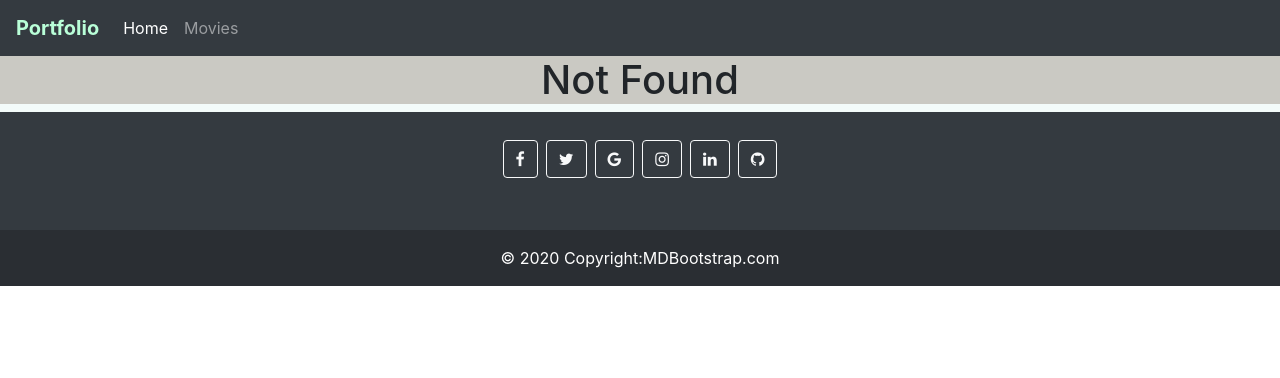
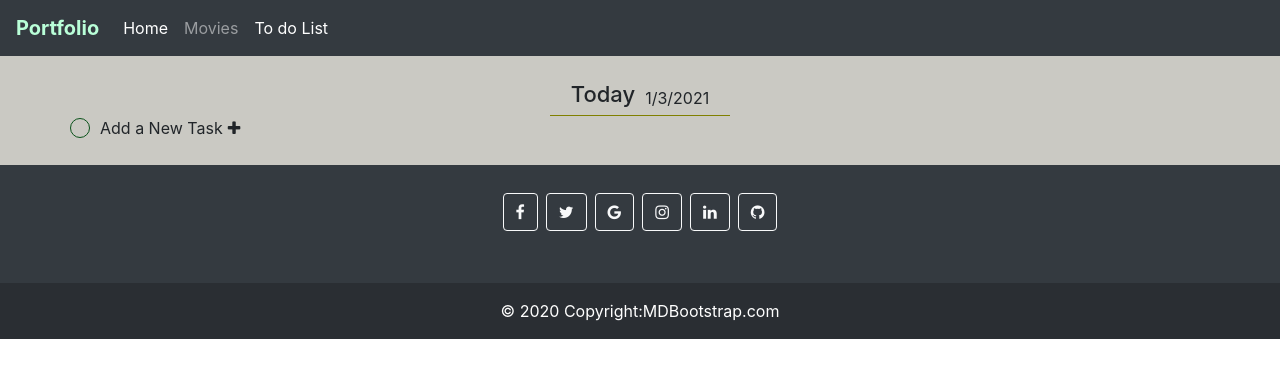
Before and after one commit to amirdeveloper8/Portfolio, a React (Create React App) app: page /todolist in a window 1280 px wide. Before the commit this address led to /not-found. Shown: the top 378 px of the page. Built offline with nearby package versions, Linux system fonts and the light colour scheme.

Commit message:
first step of To do List

```diff
--- a/package.json
+++ b/package.json
@@ -13,6 +13,7 @@
     "lodash": "^4.17.21",
     "react": "^17.0.1",
     "react-dom": "^17.0.1",
+    "react-modal": "^3.12.1",
     "react-router-dom": "^5.2.0",
     "react-scripts": "4.0.3",
     "web-vitals": "^1.1.0"
--- a/src/App.css
+++ b/src/App.css
@@ -129,6 +129,82 @@
   left: 2vw;
 }
 
+#toDoList {
+  padding-top: 2%;
+  padding-bottom: 2%;
+}
+
+.checkToDo {
+  width: 20px;
+  height: 20px;
+  border: 1px solid #0a521a;
+  border-radius: 50px;
+  display: flex;
+  justify-content: center;
+  align-items: center;
+  cursor: pointer;
+}
+
+.checkToDo:hover {
+  background-color: #b1ceb8b3;
+  transition: all 0.3 ease;
+}
+
+.checkToDo i {
+  opacity: 0;
+  font-size: 13px;
+  transition: all 0.3s ease;
+}
+
+.checkToDo i:hover {
+  opacity: 0.8;
+  transition: all 0.3s ease;
+}
+
+#fullDate {
+  display: flex;
+  justify-content: center;
+  align-items: center;
+  width: 180px;
+  border-bottom: 1px solid olive;
+}
+
+#headertext {
+  display: flex;
+  align-items: center;
+  justify-content: center;
+}
+
+#fullDate h3 {
+  padding-right: 10px;
+  font-size: 22px;
+}
+
+.addTask {
+  display: flex;
+  justify-content: center;
+  align-items: center;
+}
+
+.addText {
+  display: flex;
+  justify-content: center;
+  align-items: center;
+  padding-left: 10px;
+  cursor: pointer;
+  font-size: 16px;
+}
+
+.addText i {
+  font-size: 16px;
+  font-weight: 500;
+}
+
+.addText p {
+  padding-right: 5px;
+  margin: 0;
+}
+
 @keyframes App-logo-spin {
   from {
     transform: rotate(0deg);
--- a/src/App.js
+++ b/src/App.js
@@ -5,12 +5,14 @@ import Movies from "./components/projects/movies";
 import { Route, Redirect, Switch } from "react-router-dom";
 import NotFound from "./components/notFound";
 import LoginForm from "./components/movieForm";
+import ToDoList from "./components/toDoList";
 
 function App() {
   return (
     <main className="container-fluid App">
       <Switch>
         <Route path="/fav-movie/:id" component={LoginForm} />
+        <Route path="/todolist" component={ToDoList} />
         <Route path="/home" component={Body} />
         <Route path="/fav-movie" component={Movies} />
         <Route path="/not-found" component={NotFound} />
--- /dev/null
+++ b/src/components/common/addToDo.jsx
@@ -0,0 +1,27 @@
+import React, { Component } from "react";
+import ModalToDo from "./modalToDo";
+
+class AddToDo extends Component {
+  state = {};
+  render() {
+    let newDate = new Date();
+    let date = newDate.getDate();
+    let month = newDate.getMonth() + 1;
+    let year = newDate.getFullYear();
+    return (
+      <div className="row">
+        <div className="col-sm-12" id="headertext">
+          <div id="fullDate">
+            <h3>Today</h3>
+            <div>
+              {date}/{month}/{year}
+            </div>
+          </div>
+        </div>
+        <ModalToDo />
+      </div>
+    );
+  }
+}
+
+export default AddToDo;
--- /dev/null
+++ b/src/components/common/modalToDo.jsx
@@ -0,0 +1,52 @@
+import React, { Component } from "react";
+import ReactModal from "react-modal";
+
+ReactModal.setAppElement("#root");
+
+class ModalToDo extends Component {
+  constructor() {
+    super();
+    this.state = {
+      showModal: false,
+    };
+
+    this.handleOpenModal = this.handleOpenModal.bind(this);
+    this.handleCloseModal = this.handleCloseModal.bind(this);
+  }
+
+  handleOpenModal() {
+    this.setState({ showModal: true });
+  }
+
+  handleCloseModal() {
+    this.setState({ showModal: false });
+  }
+
+  render() {
+    return (
+      <div>
+        <div onClick={this.handleOpenModal} className="addTask">
+          <div className="checkToDo">
+            <i className="fa fa-check"></i>
+          </div>
+          <div className="addText">
+            <p>Add a New Task</p>
+            <i className="fa fa-plus"></i>
+          </div>
+        </div>
+
+        <ReactModal
+          isOpen={this.state.showModal}
+          contentLabel="onRequestClose Example"
+          onRequestClose={this.handleCloseModal}
+          shouldCloseOnOverlayClick={true}
+        >
+          <p>Modal text!</p>
+          <button onClick={this.handleCloseModal}>Close Modal</button>
+        </ReactModal>
+      </div>
+    );
+  }
+}
+
+export default ModalToDo;
--- a/src/components/common/navItems.jsx
+++ b/src/components/common/navItems.jsx
@@ -19,6 +19,9 @@ class NavItems extends Component {
             <NavLink className="nav-item nav-link" to="/fav-movie">
               Movies
             </NavLink>
+            <NavLink className="nav-item nav-link" to="/todolist">
+              To do List
+            </NavLink>
           </div>
         </div>
       </nav>
--- a/src/components/movieForm.jsx
+++ b/src/components/movieForm.jsx
@@ -1,4 +1,4 @@
-import React, { Component } from "react";
+import React from "react";
 import joi from "joi-browser";
 import Form from "./common/form";
 import { getMovie, saveMovie } from "../services/fakemovieservices";
--- /dev/null
+++ b/src/components/toDoList.jsx
@@ -0,0 +1,15 @@
+import React, { Component } from "react";
+import AddToDo from "./common/addToDo";
+
+class ToDoList extends Component {
+  state = {};
+  render() {
+    return (
+      <div className="container" id="toDoList">
+        <AddToDo />
+      </div>
+    );
+  }
+}
+
+export default ToDoList;
```
Also changed, not shown: src/components/common/addNewRow.jsx (added, +31 -0 lines), src/components/img/PpD7Q8PR.jpeg (added), 1 other file (tests, documents, lock files or other folders).
